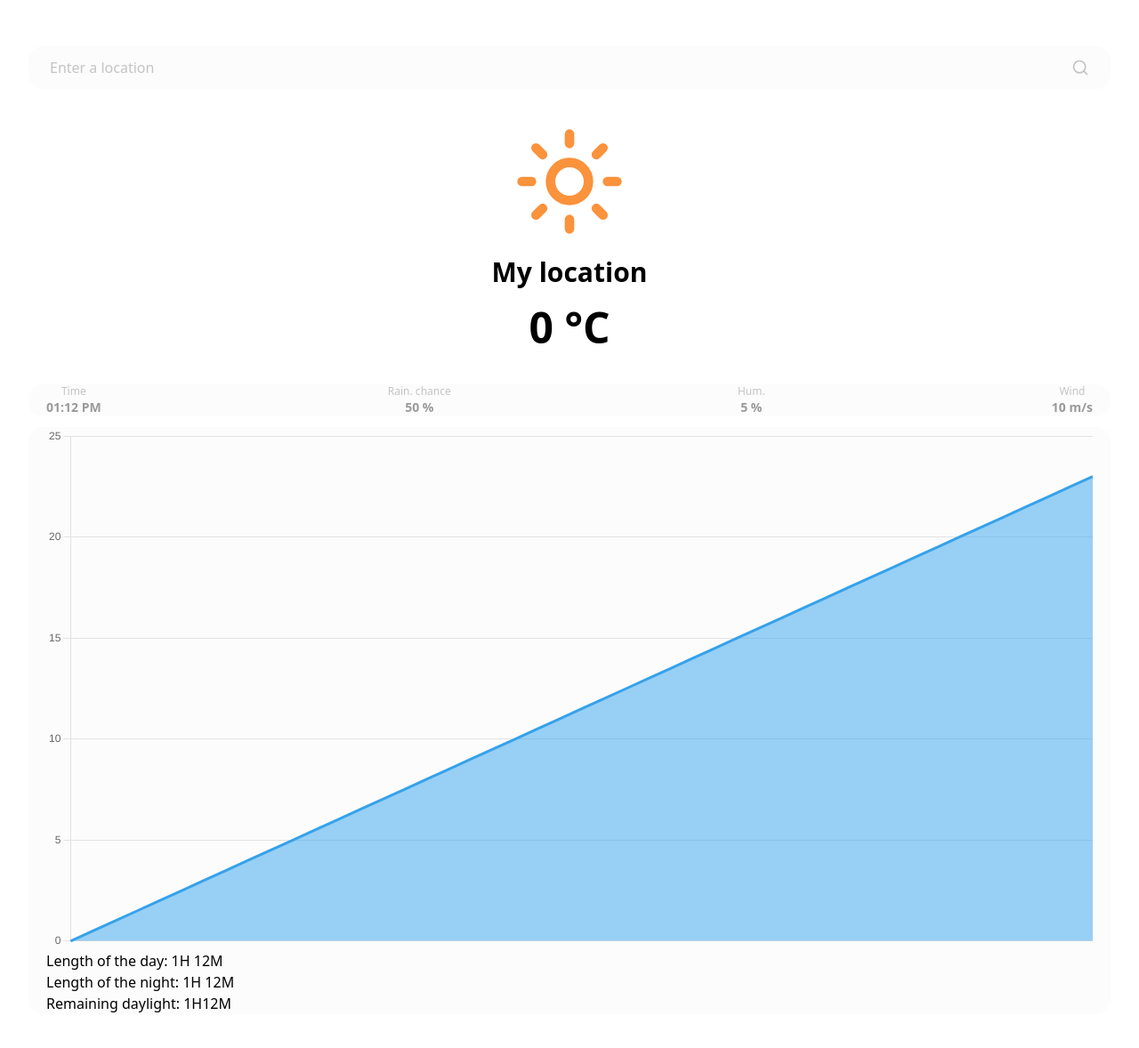
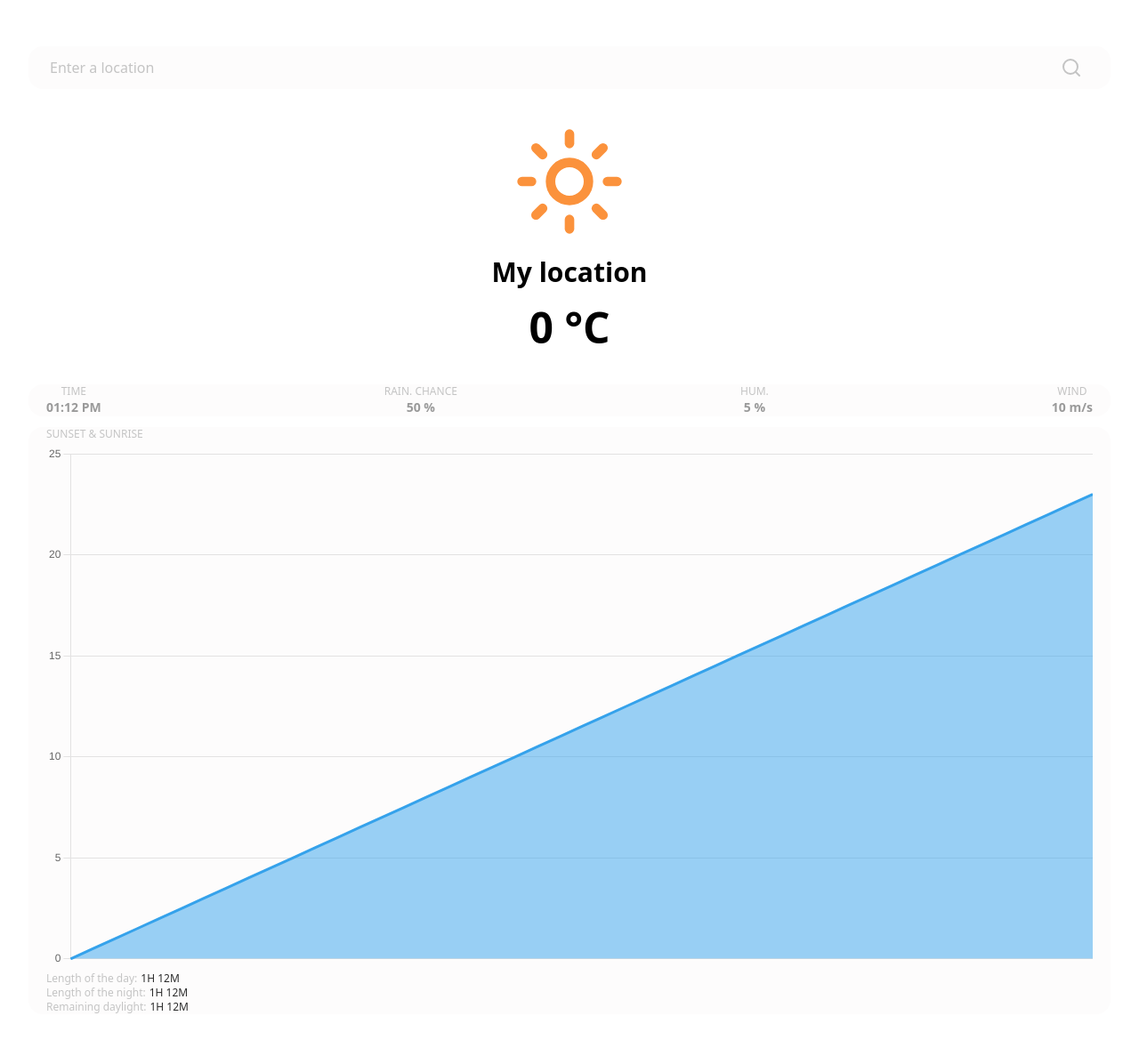
Before and after one commit to RPE8/symmetrical-potato, a Next.js app: page / in a window 1280 px wide. Shown: the top 1178 px of the page at 89% size. Built offline with nearby package versions, Linux system fonts and the light colour scheme.

Commit message:
Add tailwind-merge and CVA. Add custom colors to TW

```diff
--- a/package.json
+++ b/package.json
@@ -14,6 +14,7 @@
     "@types/react": "18.0.28",
     "@types/react-dom": "18.0.11",
     "chart.js": "^4.2.1",
+    "class-variance-authority": "^0.4.0",
     "date-fns": "^2.29.3",
     "eslint": "8.36.0",
     "eslint-config-next": "13.2.4",
@@ -22,12 +23,13 @@
     "react": "18.2.0",
     "react-chartjs-2": "^5.2.0",
     "react-dom": "18.2.0",
-    "typescript": "5.0.2"
+    "tailwind-merge": "^1.10.0"
   },
   "devDependencies": {
     "@total-typescript/ts-reset": "^0.4.2",
     "autoprefixer": "^10.4.14",
     "postcss": "^8.4.21",
-    "tailwindcss": "^3.2.7"
+    "tailwindcss": "^3.2.7",
+    "typescript": "5.0.2"
   }
 }
--- a/src/components/InfoBlockItem.tsx
+++ b/src/components/InfoBlockItem.tsx
@@ -13,12 +13,10 @@ const InfoBlockItem = ({
 }: InfoBlockItemProps) => {
   return (
     <div className="flex flex-col items-center" {...props}>
-      <span className="text-xs font-medium text-label-description">
+      <span className="text-xs font-medium text-gray-c2 uppercase">
         {valueName}
       </span>
-      <span className="text-sm font-semibold text-value-description">
-        {value}
-      </span>
+      <span className="text-sm font-semibold text-gray-c3">{value}</span>
     </div>
   );
 };
--- a/src/components/LocationSearch.tsx
+++ b/src/components/LocationSearch.tsx
@@ -4,6 +4,7 @@ import { FC, HTMLAttributes, useContext, useState } from "react";
 import * as Form from "@radix-ui/react-form";
 import { Icons } from "@/components/Icons";
 import Input from "@/components/ui/Input";
+import Button from "@/components/ui/Button";
 import { WeatherContext } from "@/components/WeatherContext";
 import WeatherBlockContainer from "@/components/WeatherBlockContainer";
 
@@ -19,7 +20,7 @@ const LocationSearch: FC<LocationSearchProps> = () => {
           <div className="flex items-center justify-center w-full h-full p-1">
             <Form.Control asChild>
               <Input
-                className="placeholder:text-label-description bg-transparent flex-grow h-full font-weight-400 focus-visible:outline-none text-base font-normal"
+                className="w-full h-full text-black"
                 placeholder="Enter a location"
                 required
                 value={state.locationSearch ? state.locationSearch : ""}
@@ -33,9 +34,9 @@ const LocationSearch: FC<LocationSearchProps> = () => {
               />
             </Form.Control>
             <Form.Submit asChild>
-              <button className="flex items-center justify-center h-5 w-5">
-                <Icons.Search className="stroke-label-description" />
-              </button>
+              <Button size="sm">
+                <Icons.Search />
+              </Button>
             </Form.Submit>
           </div>
         </Form.Field>
--- /dev/null
+++ b/src/components/SunsetSunriseBlockItem.tsx
@@ -0,0 +1,21 @@
+interface SunsetSunriseBlockItemProps
+  extends React.HTMLAttributes<HTMLDivElement> {
+  valueName: string;
+  value: string;
+}
+
+const SunsetSunriseBlockItem = ({
+  children,
+  valueName,
+  value,
+  ...props
+}: SunsetSunriseBlockItemProps) => {
+  return (
+    <p className="flex items-center gap-1" {...props}>
+      <span className="text-xs font-normal text-gray-c2">{valueName}:</span>{" "}
+      <span className="text-xs font-normal text-gray-c4">{value}</span>
+    </p>
+  );
+};
+
+export default SunsetSunriseBlockItem;
--- a/src/components/WeatherBlockContainer.tsx
+++ b/src/components/WeatherBlockContainer.tsx
@@ -9,7 +9,7 @@ const WeatherInfoBlockContainer = ({
   const { className, ...rest } = props;
   return (
     <div
-      className={`flex flex-col bg-block-info rounded-2xl px-5 my-3 ${className}`}
+      className={`flex flex-col bg-gray-c1 rounded-2xl px-5 my-3 ${className}`}
       {...rest}
     >
       {children}
--- a/src/components/WeatherSunsetSunsriseBlock.tsx
+++ b/src/components/WeatherSunsetSunsriseBlock.tsx
@@ -2,6 +2,7 @@ import { FC } from "react";
 import { format } from "date-fns";
 import SunsetSunriseChart from "@/components/SunsetSunriseChart";
 import WeatherInfoBlockContainer from "@/components/WeatherBlockContainer";
+import SunsetSunriseBlockItem from "@/components/SunsetSunriseBlockItem";
 
 interface WeatherSunsetSunsriseBlockProps {
   sunset: Date;
@@ -13,20 +14,26 @@ const WeatherSunsetSunsriseBlock = ({
   ...props
 }: WeatherSunsetSunsriseBlockProps) => {
   return (
-    <WeatherInfoBlockContainer>
+    <WeatherInfoBlockContainer className="gap-y-1">
+      <h3 className="text-xs font-normal text-gray-c2 uppercase">
+        {" "}
+        Sunset & Sunrise{" "}
+      </h3>
       <SunsetSunriseChart {...props} />
-      <span>
-        Length of the day: {format(props.sunset, "h")}H{" "}
-        {format(props.sunset, "m")}M
-      </span>
-      <span>
-        Length of the night: {format(props.sunrise, "h")}H{" "}
-        {format(props.sunset, "m")}M
-      </span>
-      <span>
-        Remaining daylight: {format(props.sunset, "h")}H
-        {format(props.sunset, "m")}M{" "}
-      </span>
+      <div>
+        <SunsetSunriseBlockItem
+          value={`${format(props.sunset, "h")}H ${format(props.sunset, "m")}M`}
+          valueName="Length of the day"
+        />
+        <SunsetSunriseBlockItem
+          value={`${format(props.sunset, "h")}H ${format(props.sunset, "m")}M`}
+          valueName="Length of the night"
+        />
+        <SunsetSunriseBlockItem
+          value={`${format(props.sunset, "h")}H ${format(props.sunset, "m")}M`}
+          valueName="Remaining daylight"
+        />
+      </div>
     </WeatherInfoBlockContainer>
   );
 };
--- /dev/null
+++ b/src/components/ui/Button.tsx
@@ -0,0 +1,41 @@
+import { ButtonHTMLAttributes, HTMLAttributes, forwardRef } from "react";
+import { cva, VariantProps } from "class-variance-authority";
+
+const buttonVariants = cva("", {
+  variants: {
+    variant: {
+      outline: "border bg-transparent text-gray-c2",
+      default: "bg-transparent text-gray-c2",
+    },
+    size: {
+      sm: "text-sm px-2 py-1",
+      md: "text-md px-3 py-2",
+      lg: "text-lg px-4 py-3",
+    },
+  },
+  defaultVariants: {
+    size: "md",
+    variant: "default",
+  },
+});
+
+interface ButtonProps
+  extends ButtonHTMLAttributes<HTMLButtonElement>,
+    VariantProps<typeof buttonVariants> {}
+
+const Button = forwardRef<HTMLButtonElement, ButtonProps>(
+  ({ variant, size, children, ...props }, ref) => {
+    return (
+      <button
+        className={buttonVariants({ variant, size })}
+        ref={ref}
+        {...props}
+      >
+        {children}
+      </button>
+    );
+  }
+);
+
+Button.displayName = "Button";
+export default Button;
--- a/src/components/ui/Input.tsx
+++ b/src/components/ui/Input.tsx
@@ -1,10 +1,36 @@
-import { HTMLAttributes, forwardRef } from "react";
+import { cva, VariantProps } from "class-variance-authority";
+import { twMerge } from "tailwind-merge";
+import { HTMLAttributes, InputHTMLAttributes, forwardRef } from "react";
 
-interface InputProps extends React.InputHTMLAttributes<HTMLInputElement> {}
+const inputVariants = cva(
+  "placeholder:text-gray-c2 font-weight-400 focus-visible:outline-none text-base font-normal",
+  {
+    variants: {
+      variant: {
+        default: "bg-transparent",
+        underline: "bg-transparent border-b border-gray-c2",
+      },
+    },
+    defaultVariants: {
+      variant: "default",
+    },
+  }
+);
 
-const Input = forwardRef<HTMLInputElement, InputProps>(({ ...props }, ref) => {
-  return <input {...props} ref={ref}></input>;
-});
+interface InputProps
+  extends InputHTMLAttributes<HTMLInputElement>,
+    VariantProps<typeof inputVariants> {}
+
+const Input = forwardRef<HTMLInputElement, InputProps>(
+  ({ className, variant, ...props }, ref) => {
+    return (
+      <input
+        className={twMerge(className, inputVariants({ variant }))}
+        {...props}
+      ></input>
+    );
+  }
+);
 
 Input.displayName = "Input";
 
--- a/tailwind.config.js
+++ b/tailwind.config.js
@@ -1,4 +1,6 @@
 /** @type {import('tailwindcss').Config} */
+const colors = require("tailwindcss/colors");
+
 module.exports = {
   content: [
     "./app/**/*.{js,ts,jsx,tsx}",
@@ -11,9 +13,13 @@ module.exports = {
   theme: {
     extend: {
       colors: {
-        "block-info": "#FDFCFC",
-        "label-description": "#C4C4C4",
-        "value-description": "#9A9A9A",
+        gray: {
+          ...colors.gray,
+          c1: "#FDFCFC",
+          c2: "#C4C4C4",
+          c3: "#9A9A9A",
+          c4: "#2C2C2C",
+        },
       },
     },
   },
```
Also changed, not shown: tsconfig.json (+30 -9 lines), 1 other file (tests, documents, lock files or other folders).
